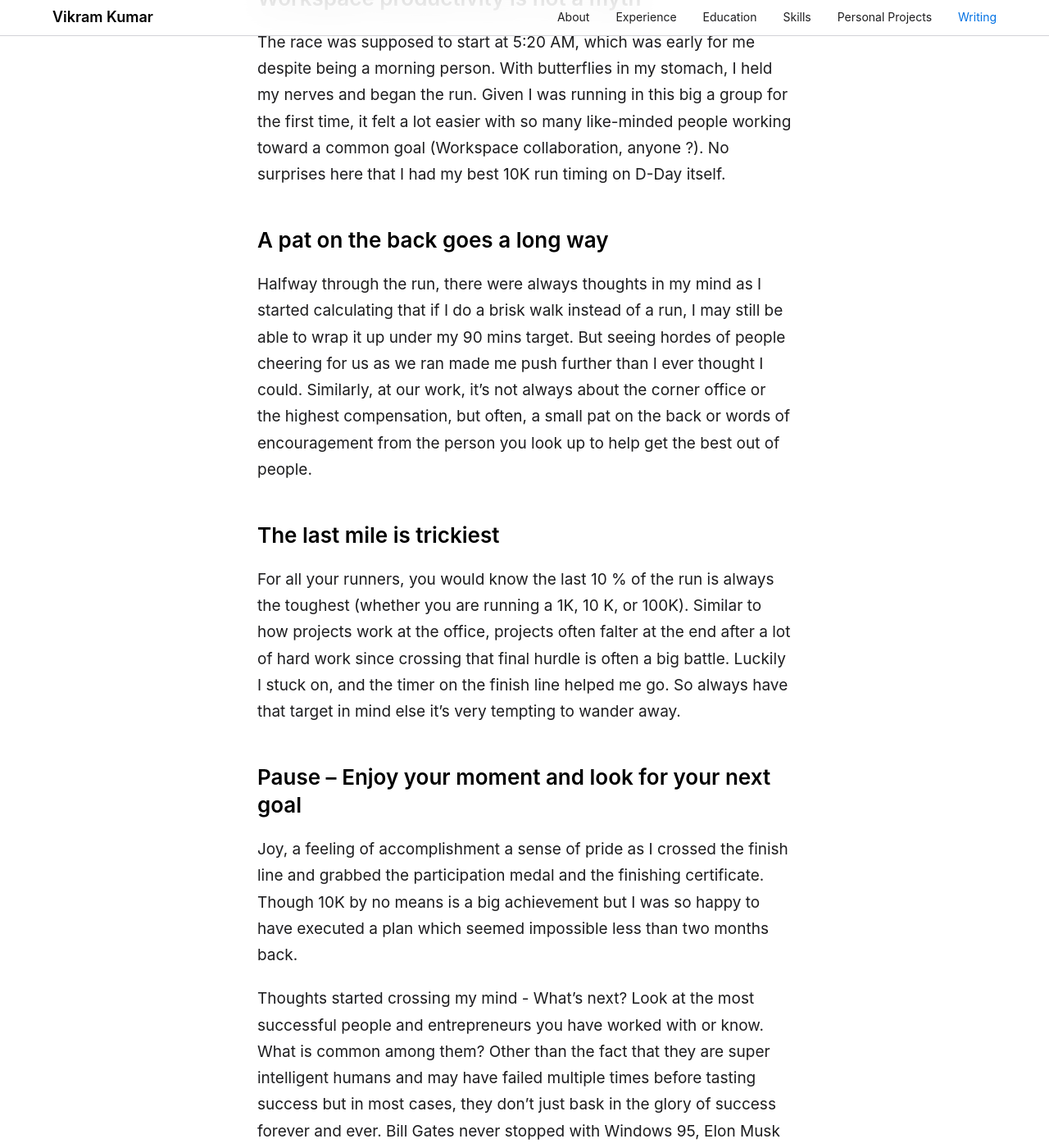
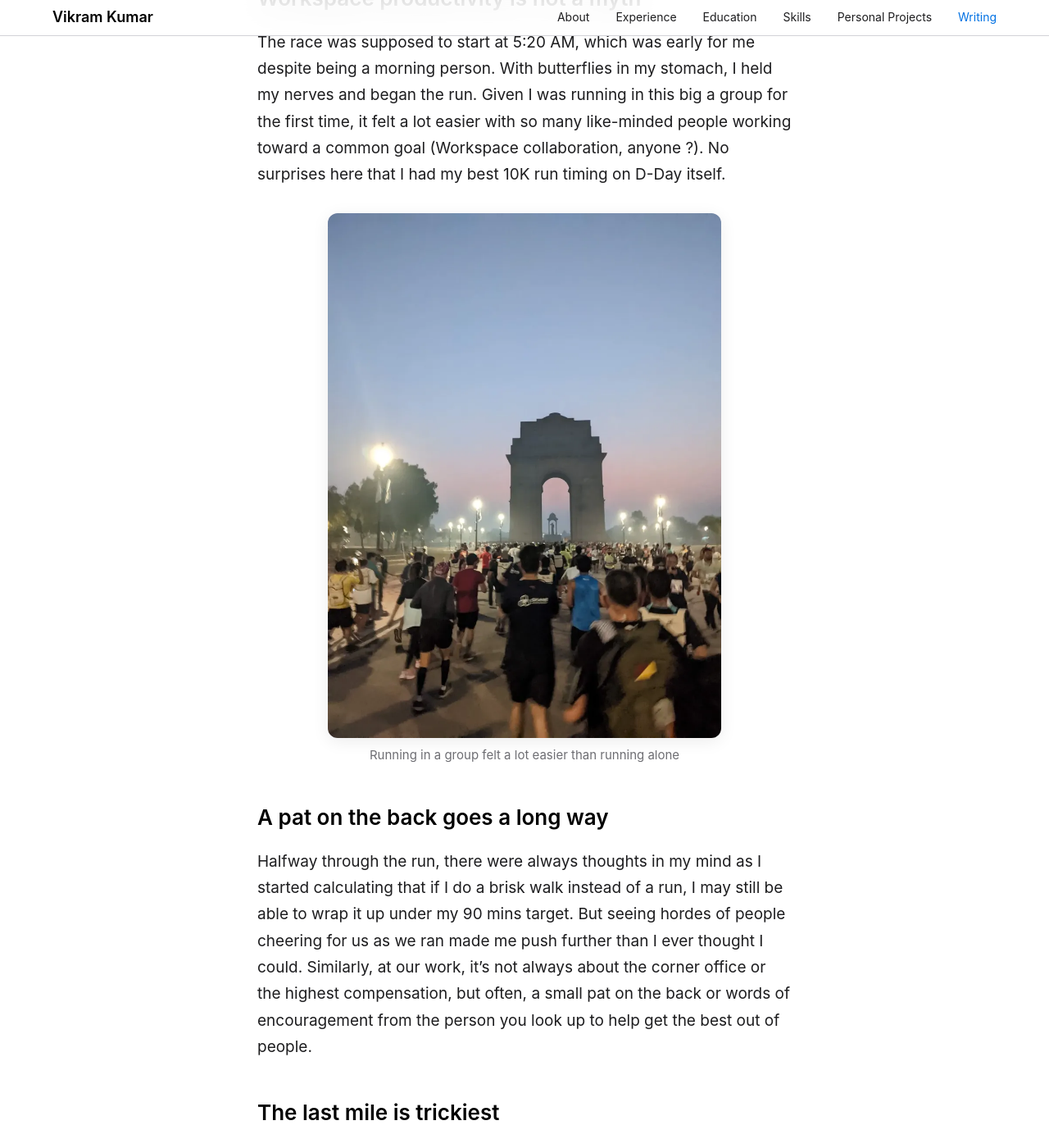
Before and after one commit to coolviki/coolviki.github.io, a Jekyll site: the page built from _posts/2022-11-12-management-life-lessons-from-my-10k-run.md, in a window 1280 px wide and 1400 px high, scrolled down 1838 px. Shown: the whole window at 82% size. Built offline with Jekyll 4.4.1, drawn with Linux system fonts in a browser that asks for light colours.

Commit message:
Add photos to the 10K post (#14)
* Add India Gate photo for the 10K post

Co-Authored-By: Claude Opus 5.5 <noreply@anthropic.com>
Claude-Session: https://claude.ai/code/session_01CgDPDL4wWdwAQq1J8FDeQE

* Add race certificate for the 10K post

Co-Authored-By: Claude Opus 5.5 <noreply@anthropic.com>
Claude-Session: https://claude.ai/code/session_01CgDPDL4wWdwAQq1J8FDeQE

* Add photos to the 10K post

Place the India Gate photo under "Workspace productivity is not a myth"
with its original caption and the race certificate at the end, as
figures with captions. Use a 1200x630 JPEG crop of the India Gate photo
as the post's share image (LinkedIn previews don't reliably show WebP).

Co-Authored-By: Claude Opus 5.5 <noreply@anthropic.com>
Claude-Session: https://claude.ai/code/session_01CgDPDL4wWdwAQq1J8FDeQE

---------

Co-authored-by: Claude <noreply@anthropic.com>

```diff
--- a/_posts/2022-11-12-management-life-lessons-from-my-10k-run.md
+++ b/_posts/2022-11-12-management-life-lessons-from-my-10k-run.md
@@ -27,6 +28,11 @@ Signing up for a plan is just the beginning. Making sure you stick to it is anot
 
 The race was supposed to start at 5:20 AM, which was early for me despite being a morning person. With butterflies in my stomach, I held my nerves and began the run. Given I was running in this big a group for the first time, it felt a lot easier with so many like-minded people working toward a common goal (Workspace collaboration, anyone ?). No surprises here that I had my best 10K run timing on D-Day itself.
 
+<figure>
+  <img src="{{ '/assets/images/blog/10k-run/india-gate.webp' | relative_url }}" alt="Runners heading towards India Gate at dawn during the Delhi Half Marathon 10K" width="900" height="1200" loading="lazy" decoding="async">
+  <figcaption>Running in a group felt a lot easier than running alone</figcaption>
+</figure>
+
 ## A pat on the back goes a long way
 
 Halfway through the run, there were always thoughts in my mind as I started calculating that if I do a brisk walk instead of a run, I may still be able to wrap it up under my 90 mins target. But seeing hordes of people cheering for us as we ran made me push further than I ever thought I could. Similarly, at our work, it's not always about the corner office or the highest compensation, but often, a small pat on the back or words of encouragement from the person you look up to help get the best out of people.
@@ -40,3 +46,7 @@ For all your runners, you would know the last 10 % of the run is always the toug
 Joy, a feeling of accomplishment a sense of pride as I crossed the finish line and grabbed the participation medal and the finishing certificate. Though 10K by no means is a big achievement but I was so happy to have executed a plan which seemed impossible less than two months back.
 
 Thoughts started crossing my mind - What's next? Look at the most successful people and entrepreneurs you have worked with or know. What is common among them? Other than the fact that they are super intelligent humans and may have failed multiple times before tasting success but in most cases, they don't just bask in the glory of success forever and ever. Bill Gates never stopped with Windows 95, Elon Musk with Paypal, and Jeff Bezos just selling books online. My next goal may not be a marathon later (though I would want to continue running for a while), but something different from what I may have tried before and then repeat the above steps all over again :-)
+
+<figure>
+  <img src="{{ '/assets/images/blog/10k-run/certificate.webp' | relative_url }}" alt="Race certificate: Vikram Kumar, Vedanta Delhi Half Marathon 2022, Open 10K, chip time 01:18:26" width="800" height="1134" loading="lazy" decoding="async">
+</figure>
--- a/assets/css/style.scss
+++ b/assets/css/style.scss
@@ -462,9 +462,28 @@ body {
 }
 
 .post-content img {
+    display: block;
     max-width: 100%;
     height: auto;
     border-radius: var(--border-radius-sm);
+}
+
+.post-content figure {
+    margin: 1.6em auto;
+    max-width: 480px;
+}
+
+.post-content figure img {
+    width: 100%;
+    margin: 0 auto;
+    box-shadow: 0 4px 20px rgba(0, 0, 0, 0.08);
+}
+
+.post-content figcaption {
+    margin-top: var(--spacing-xs);
+    font-size: 15px;
+    text-align: center;
+    color: var(--color-text-secondary);
 }
 
 .post-footer {
```
Also changed, not shown: other parts of _posts/2022-11-12-management-life-lessons-from-my-10k-run.md (+1 -0 lines), assets/images/blog/10k-run/certificate.webp (added), assets/images/blog/10k-run/india-gate.webp (added), assets/images/blog/10k-run/share.jpg (added).
